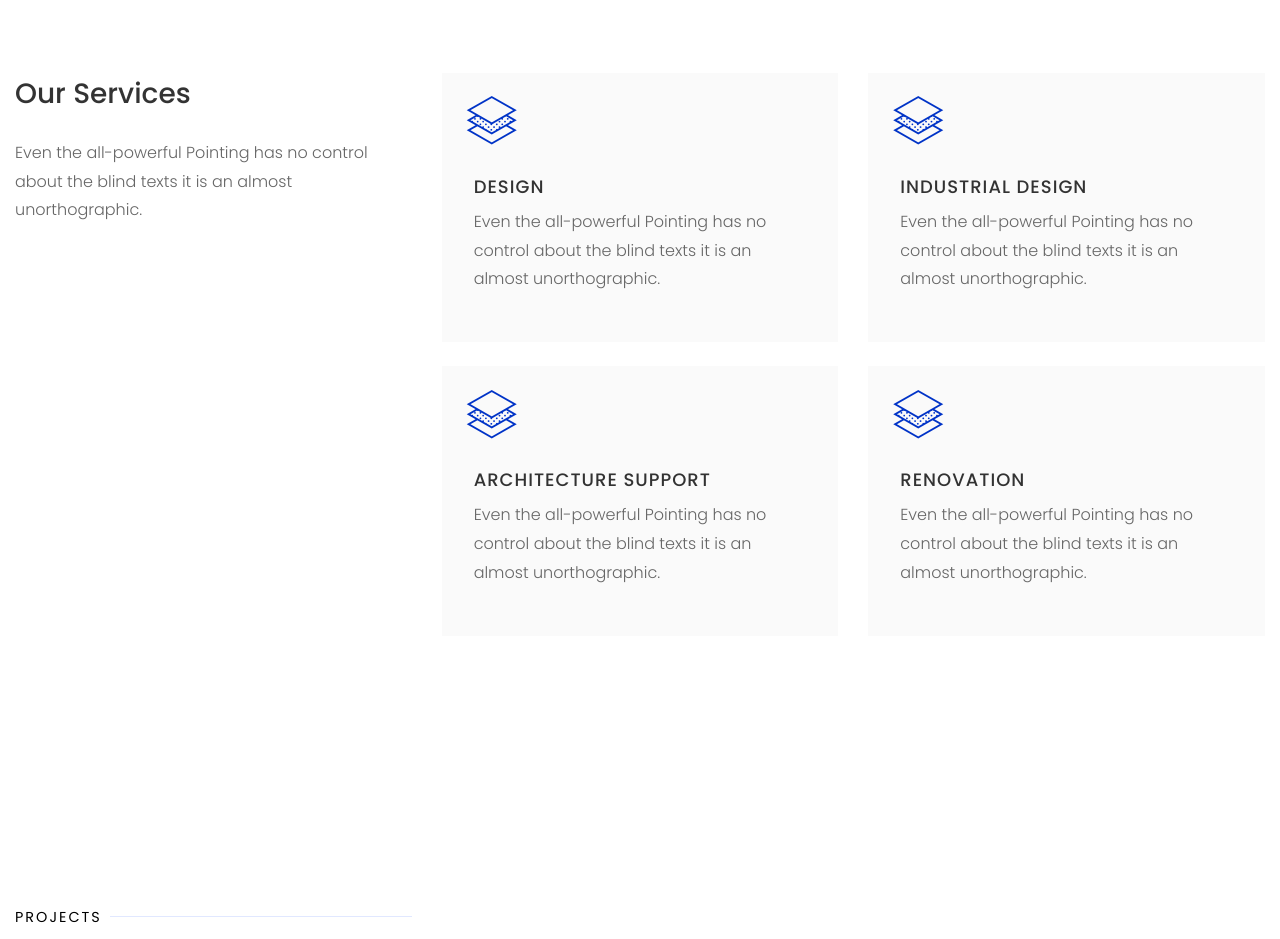
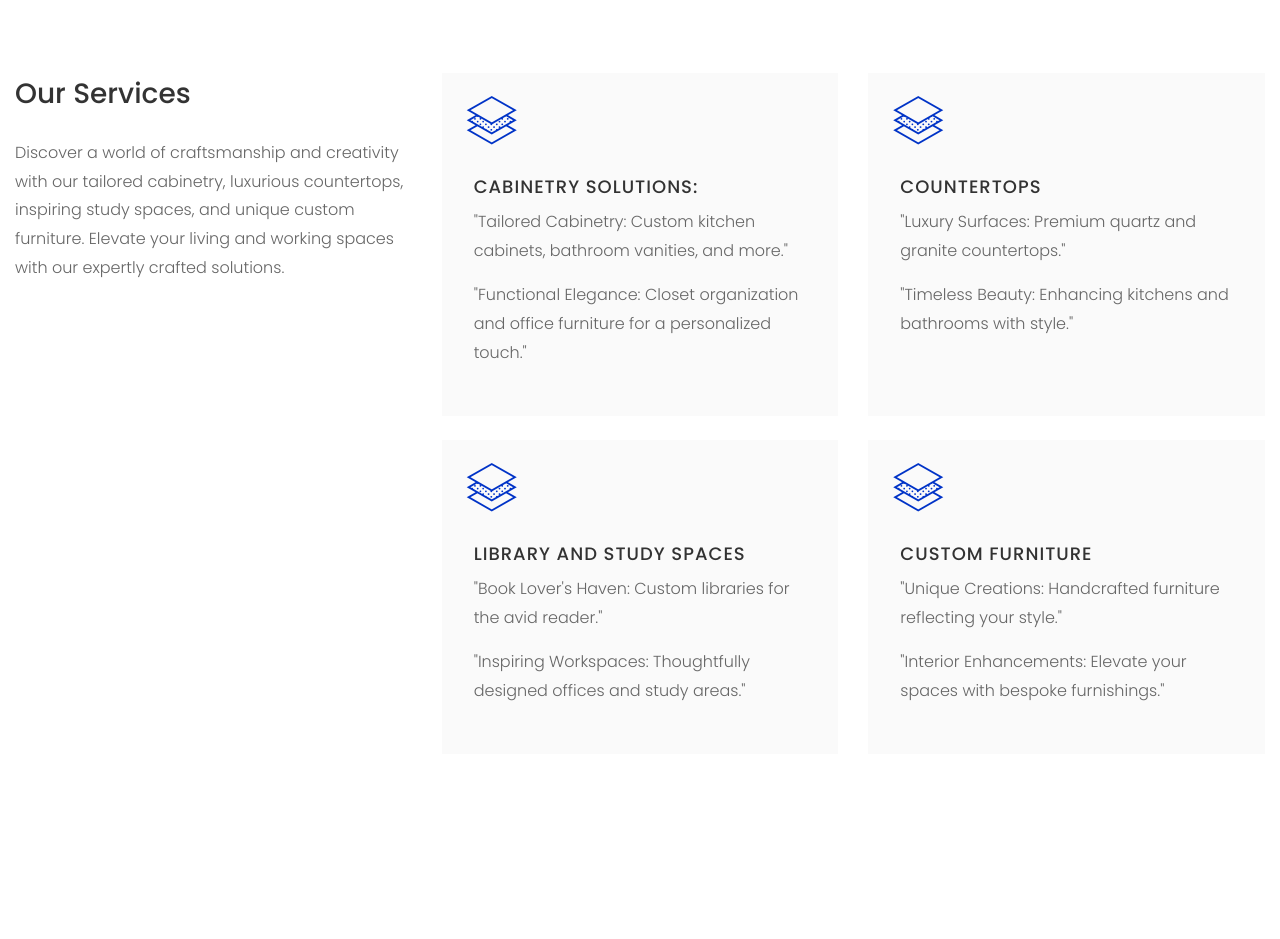
Before and after one commit to Mtlmohamed/decuisineetcomptoir, a plain HTML site: page index.html in a window 1280 px wide. Shown: the part 2260-3199 px from the top of the page. Drawn offline with Linux system fonts and the light colour scheme; some packages are replaced by stand-ins of ours; no server answers; files whose address does not match are found by name.

Commit message:
test.5.4

```diff
--- a/index.html
+++ b/index.html
@@ -212,7 +212,7 @@
         <div class="row justify-content-start mt-5 py-5">
           <div class="col-md-4 heading-section ftco-animate">
             <h2 class="mb-4">Our Services</h2>
-            <p>Even the all-powerful Pointing has no control about the blind texts it is an almost unorthographic.</p>
+            <p>Discover a world of craftsmanship and creativity with our tailored cabinetry, luxurious countertops, inspiring study spaces, and unique custom furniture. Elevate your living and working spaces with our expertly crafted solutions.</p>
           </div>
           <div class="col-md-8 ftco-animate">
           	<div class="row d-flex">
@@ -222,8 +222,9 @@
 		            		<span class="flaticon-layers"></span>
 		              </div>
 		              <div class="media-body p-2 mt-3">
-		                <h3 class="heading">Design</h3>
-		                <p>Even the all-powerful Pointing has no control about the blind texts it is an almost unorthographic.</p>
+		                <h3 class="heading">Cabinetry Solutions:</h3>
+		                <p>"Tailored Cabinetry: Custom kitchen cabinets, bathroom vanities, and more."</p>
+						<p>"Functional Elegance: Closet organization and office furniture for a personalized touch."</p>
 		              </div>
 		            </div>
           		</div>
@@ -233,8 +234,9 @@
 		            		<span class="flaticon-layers"></span>
 		              </div>
 		              <div class="media-body p-2 mt-3">
-		                <h3 class="heading">Industrial Design</h3>
-		                <p>Even the all-powerful Pointing has no control about the blind texts it is an almost unorthographic.</p>
+		                <h3 class="heading">Countertops</h3>
+		                <p>"Luxury Surfaces: Premium quartz and granite countertops."</p>
+						<p>"Timeless Beauty: Enhancing kitchens and bathrooms with style."</p>
 		              </div>
 		            </div>
           		</div>
@@ -244,8 +246,9 @@
 		            		<span class="flaticon-layers"></span>
 		              </div>
 		              <div class="media-body p-2 mt-3">
-		                <h3 class="heading">Architecture Support</h3>
-		                <p>Even the all-powerful Pointing has no control about the blind texts it is an almost unorthographic.</p>
+		                <h3 class="heading">Library and Study Spaces</h3>
+		                <p>"Book Lover's Haven: Custom libraries for the avid reader."</p>
+						<p>"Inspiring Workspaces: Thoughtfully designed offices and study areas."</p>
 		              </div>
 		            </div>
           		</div>
@@ -255,8 +258,9 @@
 		            		<span class="flaticon-layers"></span>
 		              </div>
 		              <div class="media-body p-2 mt-3">
-		                <h3 class="heading">Renovation</h3>
-		                <p>Even the all-powerful Pointing has no control about the blind texts it is an almost unorthographic.</p>
+		                <h3 class="heading">Custom Furniture</h3>
+		                <p>"Unique Creations: Handcrafted furniture reflecting your style."</p>
+						<p>"Interior Enhancements: Elevate your spaces with bespoke furnishings."</p>
 		              </div>
 		            </div>
           		</div>
```
